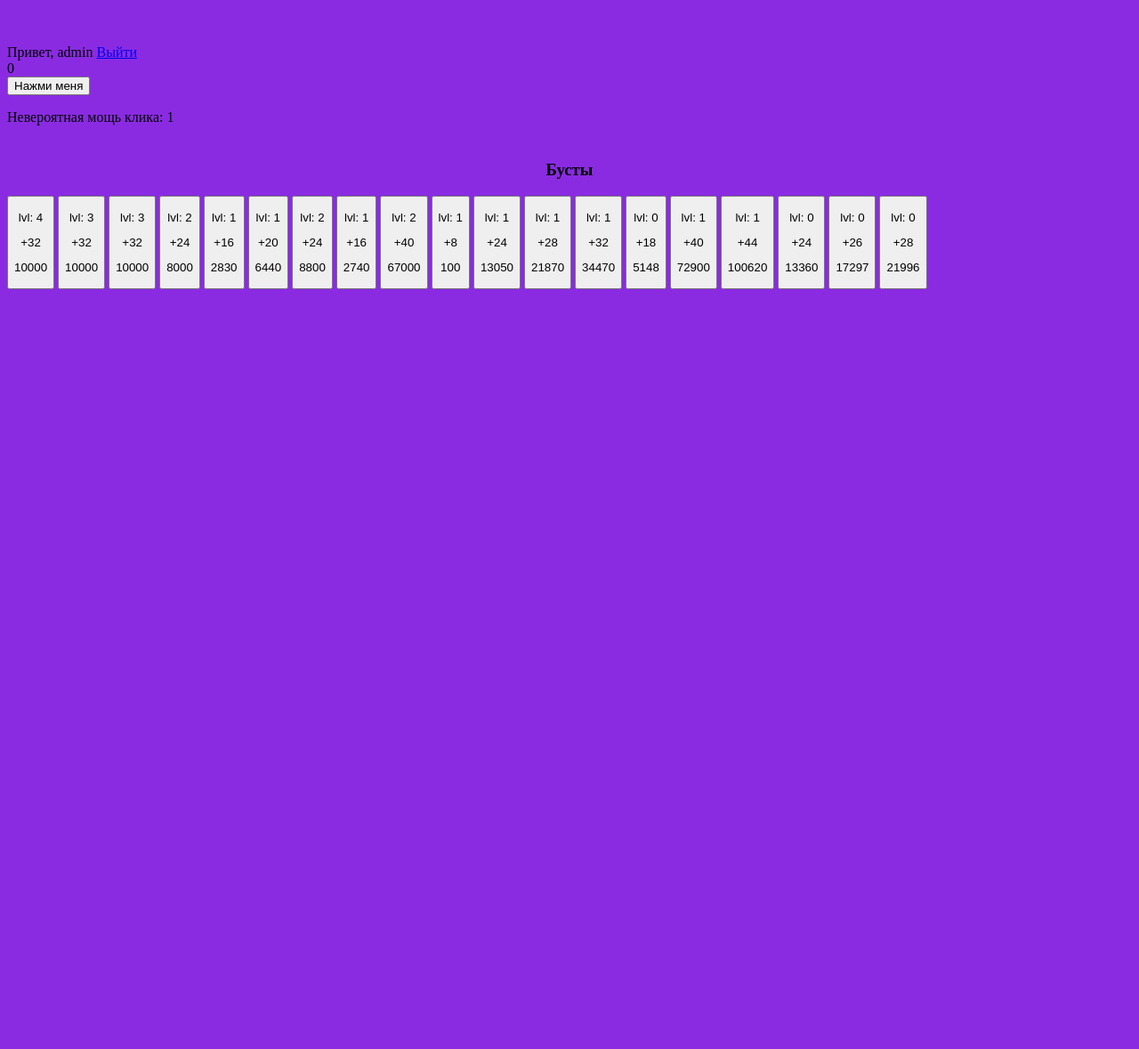
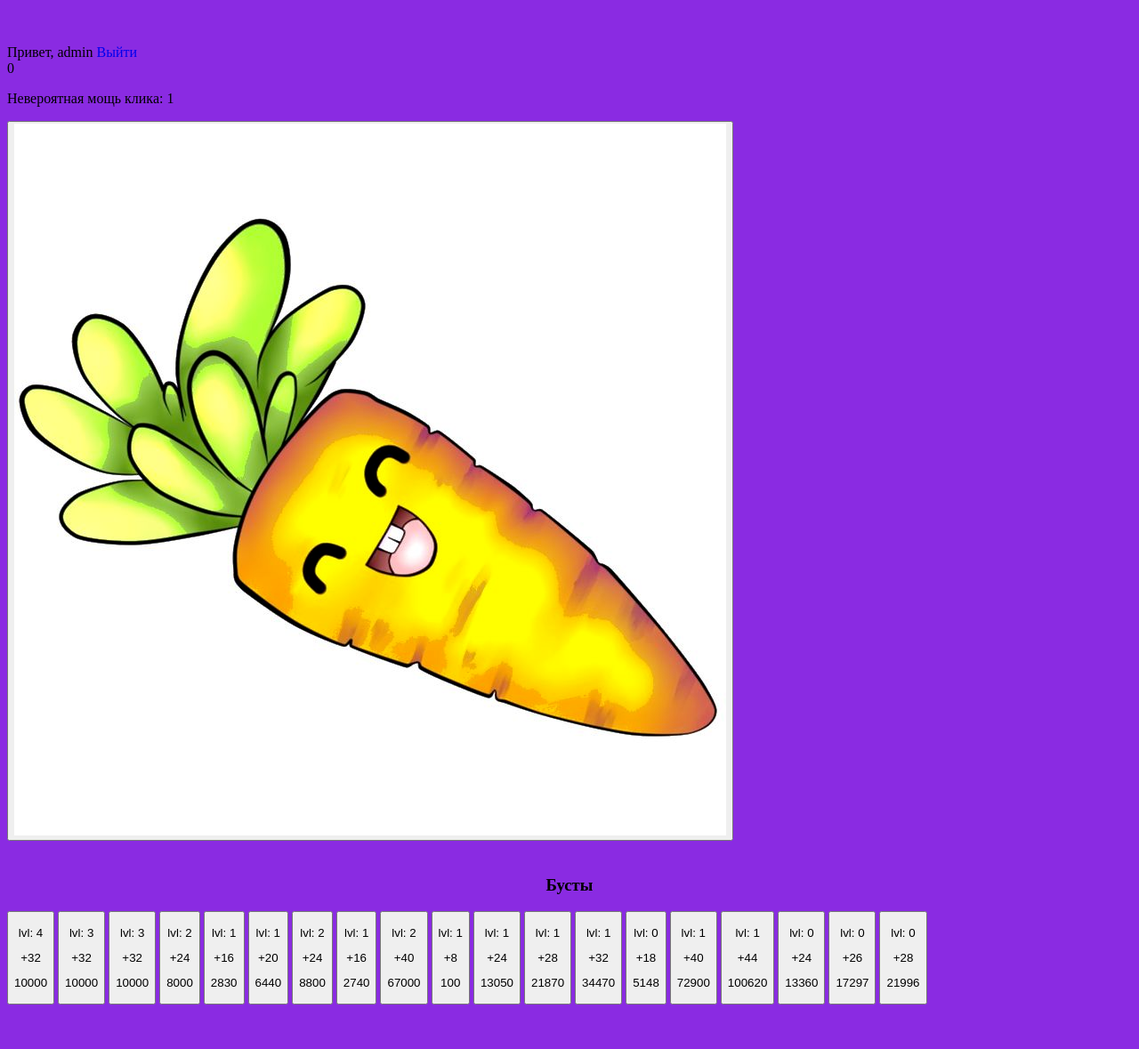
Before and after one commit to Progragor1/PUERCHIK, a Django app: template frontend/templates/index.html in a window 1280 px wide. Shown: the whole page at 89% size. Before the commit the page ends 325 px from the top, so only its background shows below. Run offline with Django 4.2, Linux system fonts and the light colour scheme; the template is opened without the code that fills it: values that come from a table or form of the project are taken from there, others are empty; a user stored in the database is signed in; data comes from the database, SQL or seed files in the repository; both versions use the stored data as it was after the commit.

Commit message:
add changes

```diff
--- a/frontend/static/frontend/css/style.css
+++ b/frontend/static/frontend/css/style.css
@@ -1,5 +1,9 @@
 body{
     background-color: blueviolet;
+}
+
+.app .nav a{
+    text-decoration: none;
 }
 
 header{
--- a/frontend/templates/index.html
+++ b/frontend/templates/index.html
@@ -15,12 +15,16 @@
 
         <div class="container">
             <div id='coins'>{{core.coins}}</div>
-            <button onclick="call_click()">Нажми меня</button>
+
             <p>
                 Невероятная мощь клика: <span id="click_power">{{ core.click_power }}</span>
             </p>
         </div>
-
+        <div id="gamearea">
+            <button id="morkovka" onclick="call_click()">
+                    <img src="../static/frontend/photos/morkov.png" alt="morkovka">
+            </button>
+        </div>
         <aside class="boosts" id="boosts">
             <h3>Бусты</h3>
             <div class="boosts-holder" id="boosts-holder">
```
Also changed, not shown: db.sqlite3, frontend/static/frontend/photos/morkov.png (added).
